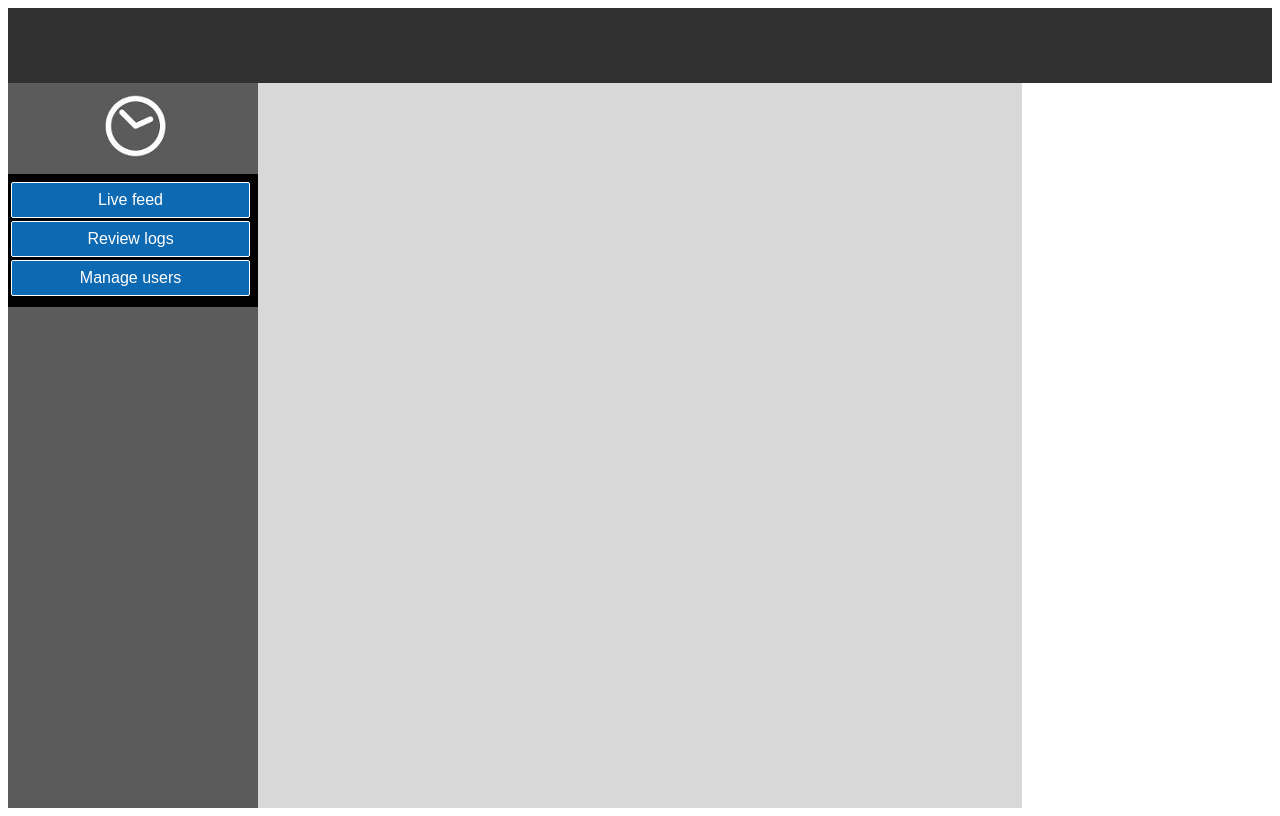
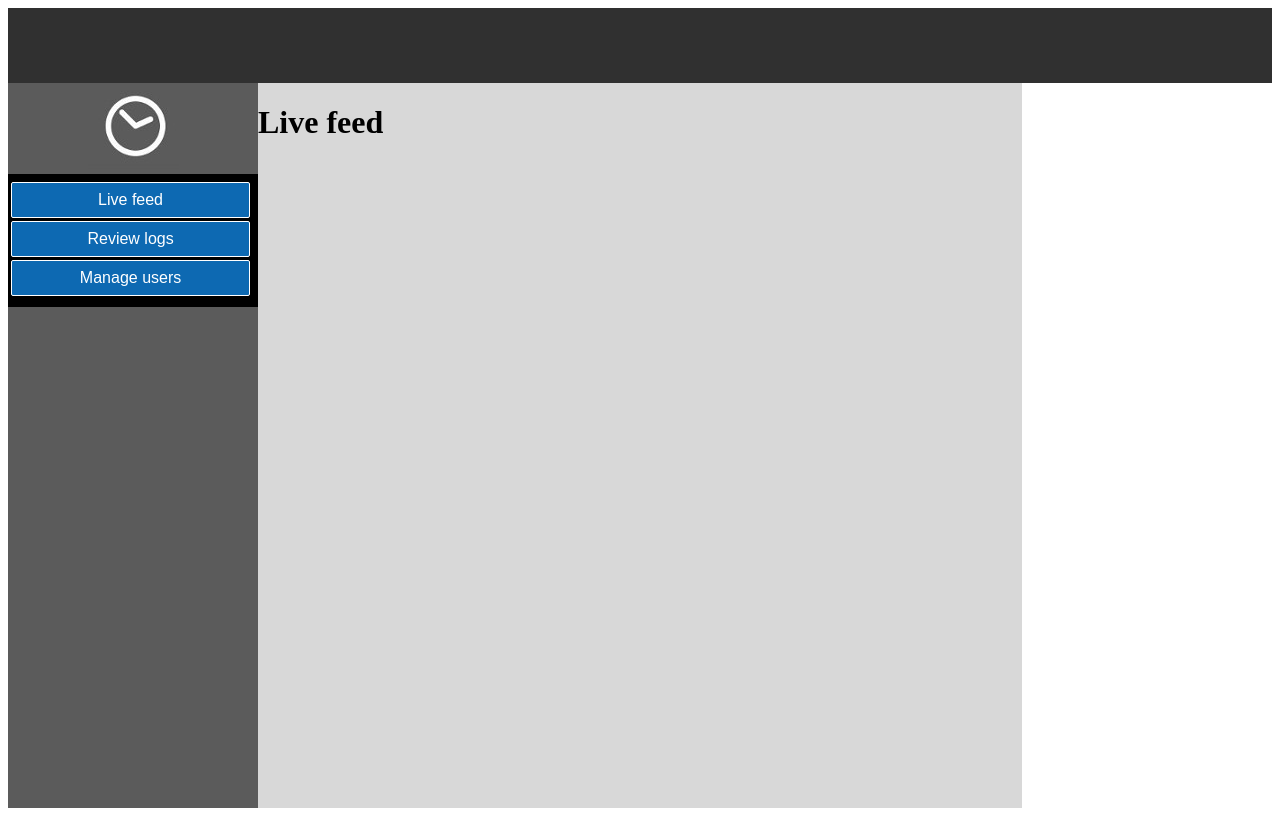
Before and after one commit to YarkoL/remsup, a React app: page / in a window 1280 px wide. Built offline with nearby package versions, Linux system fonts and the light colour scheme.

Commit message:
routes to views

```diff
--- a/public/css/styles.css
+++ b/public/css/styles.css
@@ -58,3 +58,14 @@ button {
   margin-bottom: 3px;
 
 }
+
+
+a:link, a:visited {
+    color: white;
+    text-decoration: none;
+    display: inline-block;
+}
+
+a:hover, a:active {
+   color: yellow;
+}
--- a/src/Layout.js
+++ b/src/Layout.js
@@ -1,5 +1,22 @@
 "use strict"
 import React from 'react';
+import { Switch, Route, Link } from 'react-router-dom';
+
+//MAIN VIEWS
+
+const LiveFeed = () => (
+	<h1>Live feed</h1>
+)
+
+const ViewLogs = () => (
+	<h1>View logs</h1>
+)
+
+const UserManagement = () => (
+	<h1>User Management</h1>
+)
+
+//APPFRAME LAYOUT
 
 const Header = () => (
 	<header></header>
@@ -10,16 +27,22 @@ const Left = () => (
 	    <img className="center" src = "img/clock.jpg"/>
 	  	<div id="buttons">
 	  		<div id="buttongroup" className="center">
-		  		<button>Live feed</button><br/>
-		  		<button>Review logs</button><br/>
-		  		<button>Manage users</button><br/>
+		  		<button><Link to="/">Live feed</Link></button><br/>
+		  		<button><Link to="/logs">Review logs</Link></button><br/>
+		  		<button><Link to="/users">Manage users</Link></button><br/>
 	  		</div>
 	  	</div>
 	</div>
 )
 
 const Middle = () => (
-	<div className="middle"></div>
+	<div className="middle">
+		<Switch>
+		      <Route exact path='/' component={LiveFeed}/>
+		      <Route path='/logs' component={ViewLogs}/>
+		      <Route path='/users' component={UserManagement}/>
+   		</Switch>
+	</div>
 )
 
 const Right = () => (
@@ -37,4 +60,6 @@ const Layout = () => (
 	</div>
 )
 
+
+
 export default Layout;
```
